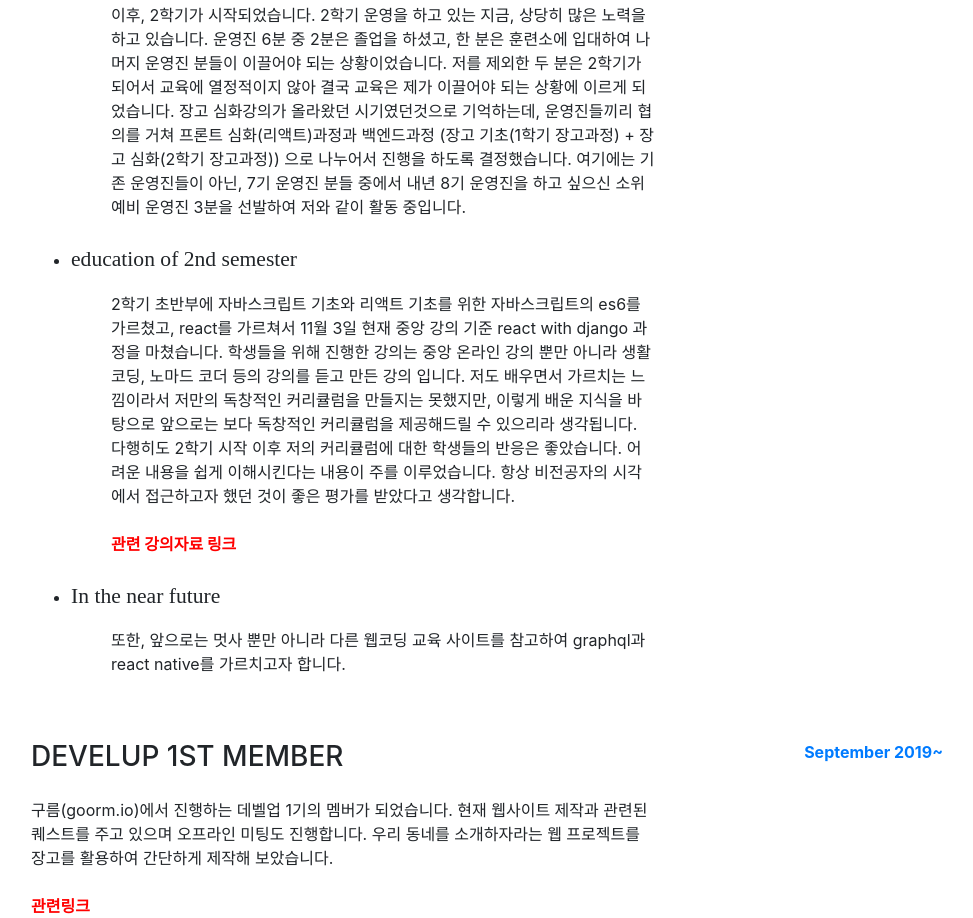
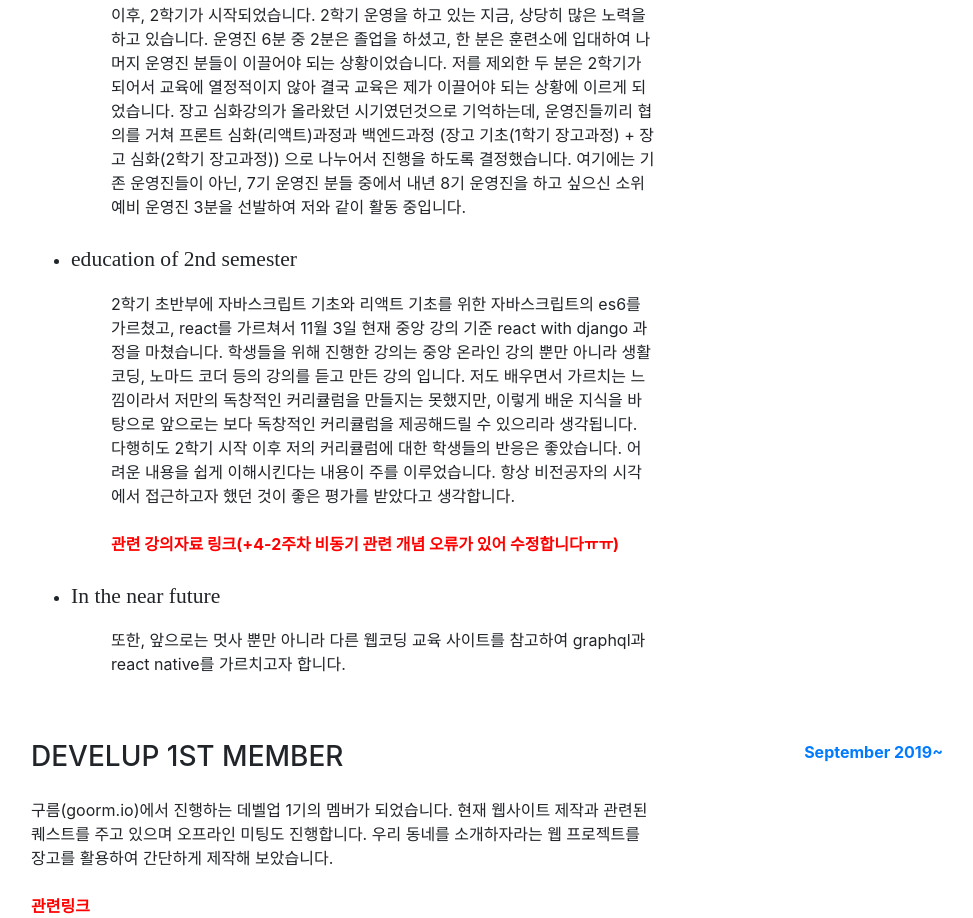
Before and after one commit to aimclee/aimclee.github.io, a website with bundled scripts: page index.html in a window 1280 px wide. Shown: the part 1882-2800 px from the top of the page, without its empty margins (289-1262 px from the left). Built offline with nearby package versions, Linux system fonts and the light colour scheme; a web font is replaced by a local one.

Commit message:
4-2주차 비동기 관련 개념 오류 수정

```diff
--- a/index.html
+++ b/index.html
@@ -253,7 +253,7 @@
                       target="_blank;"
                     >
                       <br />
-                      관련 강의자료 링크</a
+                      관련 강의자료 링크(+4-2주차 비동기 관련 개념 오류가 있어 수정합니다ㅠㅠ)</a
                     >
                   </strong>
                 </ul>
```
